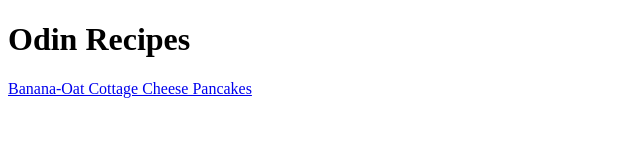
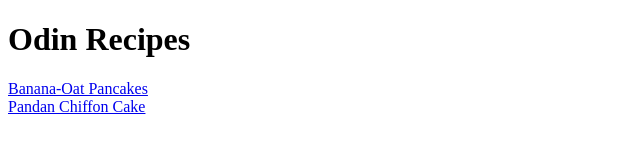
Before and after one commit to sashaij/odin-recipes, a plain HTML site: page index.html in a window 1280 px wide. Shown: the whole page, without its empty margins (0-640 px from the left). Drawn offline with Linux system fonts and the light colour scheme.

Commit message:
Added link to a new reciep

```diff
--- a/index.html
+++ b/index.html
@@ -7,6 +7,9 @@
 
  <body>
     <h1>Odin Recipes</h1>
-    <a href="recipes/banana-oat-cottage-cheese-pancakes.html">Banana-Oat Cottage Cheese Pancakes</a>
+    <a href="recipes/banana-oat-cottage-cheese-pancakes.html">Banana-Oat Pancakes</a>
+    <br>
+    <a href="recipes/pandan-chiffon-cake.html">Pandan Chiffon Cake</a>
  </body>
+
 </html>
```
